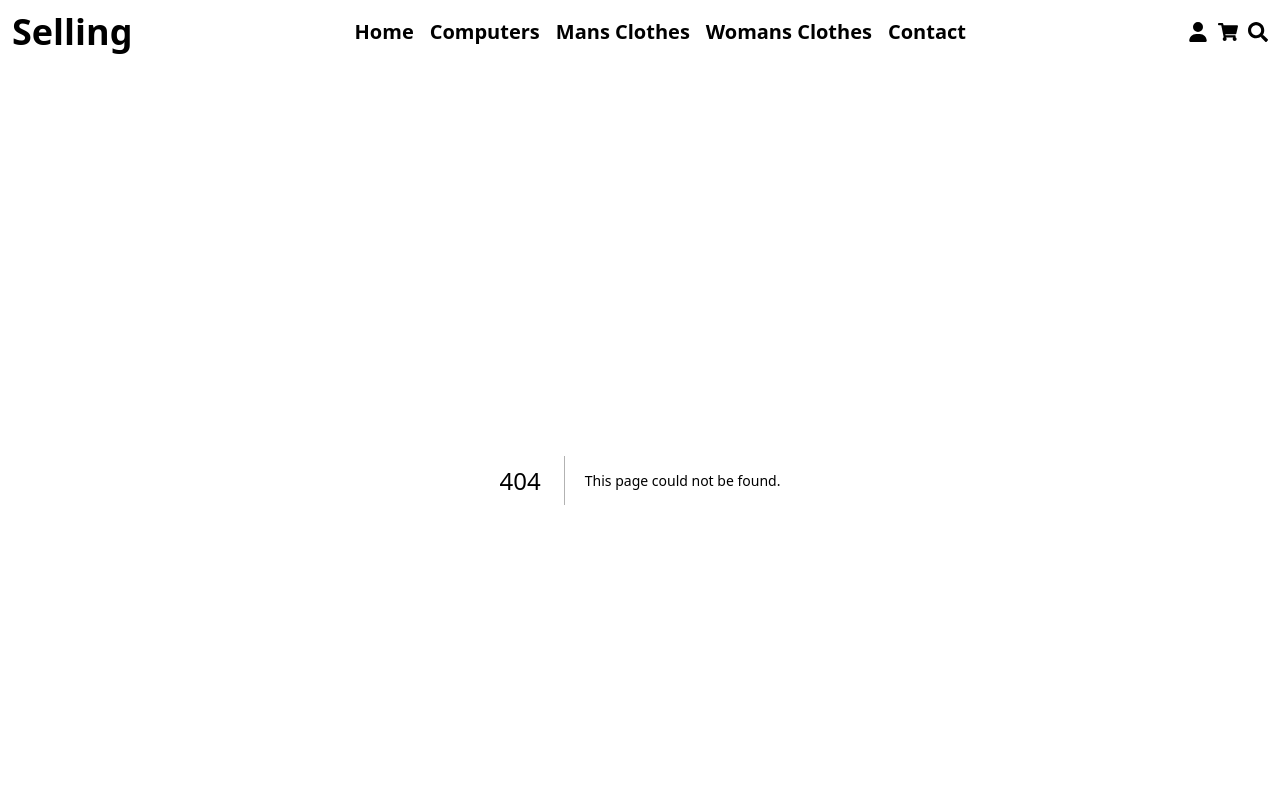
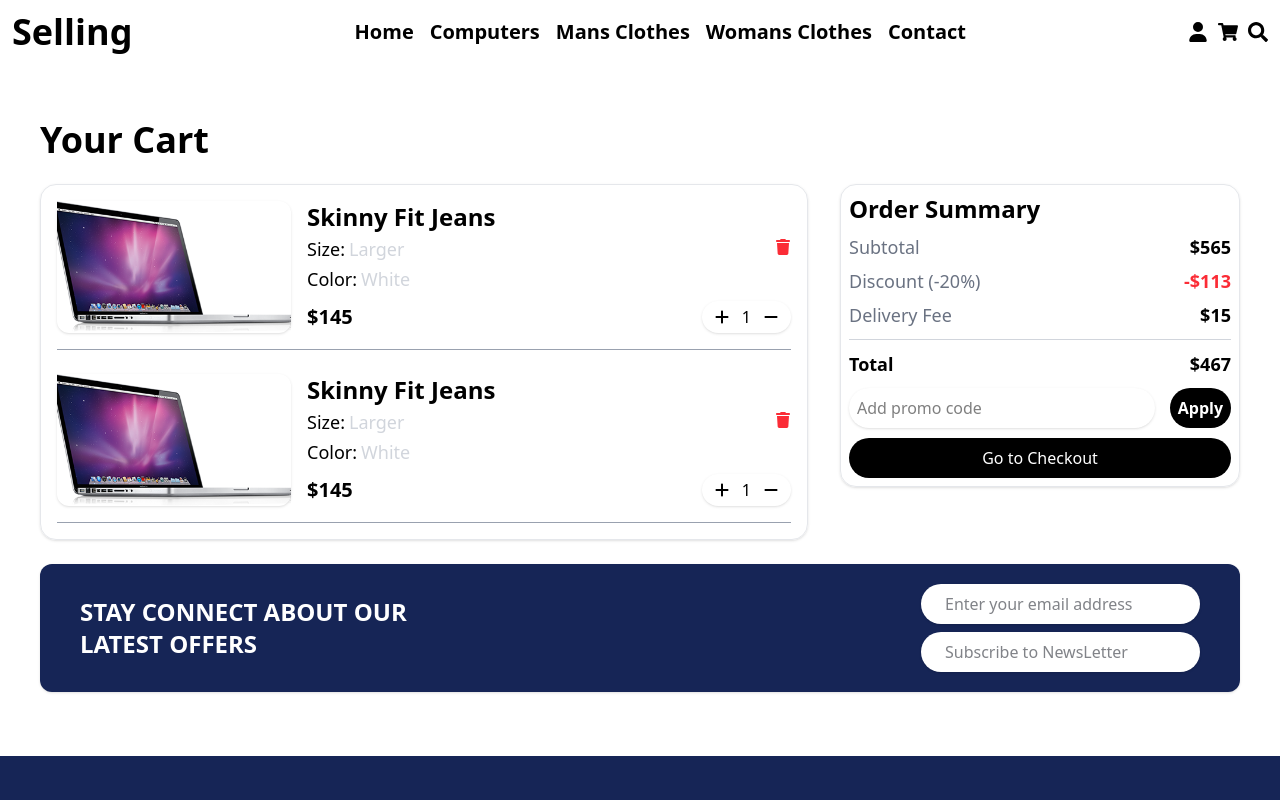
Before and after one commit to RIO-T-PRO/ecommerce, a Next.js app: page /cart in a window 1280 px wide. Before the commit this address had no page. Shown: the top 800 px of the page. Built offline with nearby package versions, Linux system fonts and the light colour scheme.

Commit message:
I have finish the Cart Page

```diff
--- /dev/null
+++ b/src/app/cart/page.tsx
@@ -0,0 +1,11 @@
+import CartSection from "@/components/cart-section";
+
+const Page = () => {
+  return (
+    <div className="flex justify-center items-center pb-6">
+      <CartSection />
+    </div>
+  );
+};
+
+export default Page;
--- /dev/null
+++ b/src/components/card-cart-order.tsx
@@ -0,0 +1,56 @@
+import React from "react";
+import { FaArrowCircleRight } from "react-icons/fa";
+
+const CardCartOrder = () => {
+  return (
+    <div className="w-100 flex flex-col p-2 shadow border border-gray-200 rounded-2xl gap-2.5">
+      <div className="flex flex-col gap-2">
+        <h3 className="text-2xl font-bold">Order Summary</h3>
+        <div className="flex flex-col gap-1.5">
+          <div className="flex justify-between items-center">
+            <span className="text-gray-500 text-lg">Subtotal</span>
+            <span className="text-lg font-semibold">$565</span>
+          </div>
+          <div className="flex justify-between items-center">
+            <span className="text-gray-500 text-lg">Discount (-20%)</span>
+            <span className="text-lg text-red-500 font-semibold">-$113</span>
+          </div>
+          <div className="flex justify-between items-center">
+            <span className="text-gray-500 text-lg">Delivery Fee</span>
+            <span className="text-lg font-semibold">$15</span>
+          </div>
+        </div>
+      </div>
+
+      <div className="text-gray-300 w-full mx-auto">
+        <hr />
+      </div>
+
+      <div className="flex flex-col gap-2.5">
+        <div className="flex justify-between items-center">
+          <span className="text-lg font-semibold">Total</span>
+          <span className="text-lg font-semibold">$467</span>
+        </div>
+
+        <div className="grid grid-rows-2 gap-2.5">
+          <div className="row-span-1 flex justify-between items-center">
+            <input
+              type="text"
+              placeholder="Add promo code"
+              className="w-4/5 outline-none shadow bg-white p-2 rounded-3xl"
+            />
+            <button className="p-2 bg-black text-white font-semibold rounded-3xl">
+              Apply
+            </button>
+          </div>
+
+          <button className="row-span-1 bg-black rounded-3xl text-white">
+            Go to Checkout
+          </button>
+        </div>
+      </div>
+    </div>
+  );
+};
+
+export default CardCartOrder;
--- /dev/null
+++ b/src/components/card-cart.tsx
@@ -0,0 +1,59 @@
+import { FaDeleteLeft, FaMinus, FaPlus, FaTrash } from "react-icons/fa6";
+
+const CardCart = () => {
+  return (
+    <div className="flex flex-col gap-4">
+      <div className="grid grid-cols-3 gap-4">
+        <div className="col-span-1 rounded-xl shadow flex justify-center items-center">
+          <img
+            src="/images/mac-img.png"
+            alt=""
+            className="w-full h-full object-cover"
+          />
+        </div>
+
+        <div className="col-span-2 space-y-2">
+          <div className="flex justify-between items-center">
+            <div className="flex flex-col gap-0.5">
+              <h3 className="text-2xl font-bold text-black">
+                Skinny Fit Jeans
+              </h3>
+              <span className="text-lg ">
+                Size:
+                <span className="text-gray-300 pl-1">Larger</span>
+              </span>
+              <span className="text-lg ">
+                Color:
+                <span className="text-gray-300 pl-1">White</span>
+              </span>
+            </div>
+
+            <div className="text-red-500">
+              <FaTrash />
+            </div>
+          </div>
+
+          <div className="flex justify-between items-center">
+            <span className="text-xl font-semibold">$145</span>
+
+            <button className="flex gap-3 items-center px-3 py-1 rounded-2xl bg-white shadow">
+              <span>
+                <FaPlus />
+              </span>
+              <span>1</span>
+              <span>
+                <FaMinus />
+              </span>
+            </button>
+          </div>
+        </div>
+      </div>
+
+      <div className="text-gray-400 w-full mx-auto">
+        <hr />
+      </div>
+    </div>
+  );
+};
+
+export default CardCart;
--- /dev/null
+++ b/src/components/cart-section.tsx
@@ -0,0 +1,40 @@
+import CardCart from "./card-cart";
+import CardCartOrder from "./card-cart-order";
+
+const CartSection = () => {
+  return (
+    <div className="flex flex-col space-y-6 p-10">
+      <h1 className="text-4xl font-semibold">Your Cart</h1>
+      <div className="flex gap-8">
+        <div className="shadow border border-gray-200 p-4 rounded-2xl space-y-6">
+          <CardCart />
+          <CardCart />
+        </div>
+        <div>
+          <CardCartOrder />
+        </div>
+      </div>
+      <div className="flex justify-between items-center shadow bg-blue-950 px-10 py-5 rounded-xl">
+        <div className="flex flex-col text-white text-2xl font-semibold">
+          <span>STAY CONNECT ABOUT OUR </span>
+          <span>LATEST OFFERS</span>
+        </div>
+
+        <form action="" className="flex flex-col gap-2">
+          <input
+            type="text"
+            placeholder="Enter your email address"
+            className="text-gray-950 bg-white shadow outline-none rounded-3xl px-6 py-2"
+          />
+          <input
+            type="text"
+            placeholder="Subscribe to NewsLetter"
+            className="text-gray-950 bg-white shadow outline-none rounded-3xl px-6 py-2"
+          />
+        </form>
+      </div>
+    </div>
+  );
+};
+
+export default CartSection;
```
